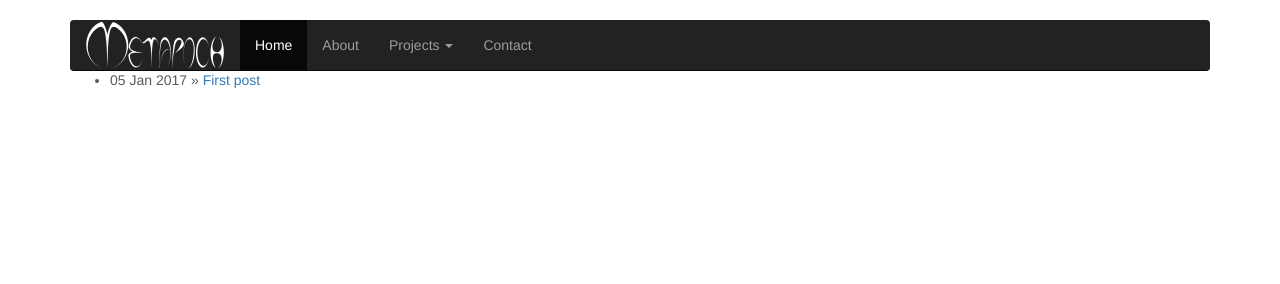
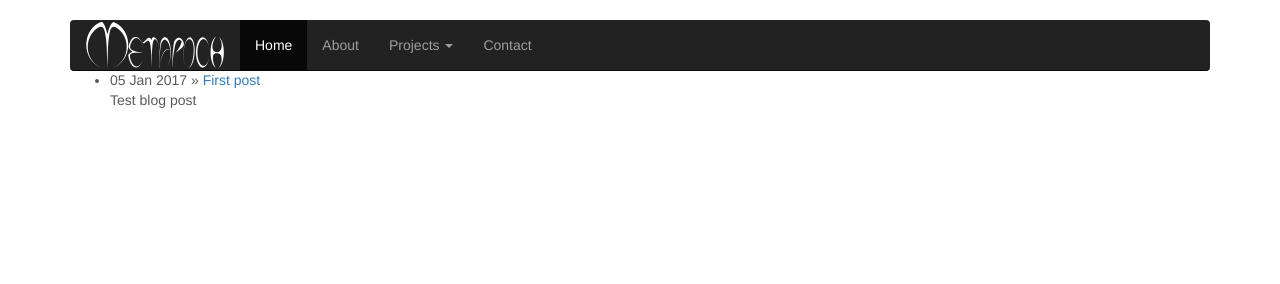
Before and after one commit to metapoch/metapoch.github.io, a Jekyll site: the page built from blog/index.html, in a window 1280 px wide. Shown: the top 284 px of the page. Built offline with Jekyll 4.4.1, drawn with Linux system fonts in a browser that asks for light colours.

Commit message:
include excerpt

```diff
--- a/blog/index.html
+++ b/blog/index.html
@@ -7,7 +7,9 @@ title: Development Blog
 	<ul class="posts">
 
 	  {% for post in site.posts %}
-	    <li><span>{{ post.date | date_to_string }}</span> » <a href="{{ post.url }}" title="{{ post.title }}">{{ post.title }}</a></li>
+	    <li><span>{{ post.date | date_to_string }}</span> » <a href="{{ post.url }}" title="{{ post.title }}">{{ post.title }}</a>
+      {{ post.excerpt }}
+      </li>
 	  {% endfor %}
 	</ul>
 </div>
```
